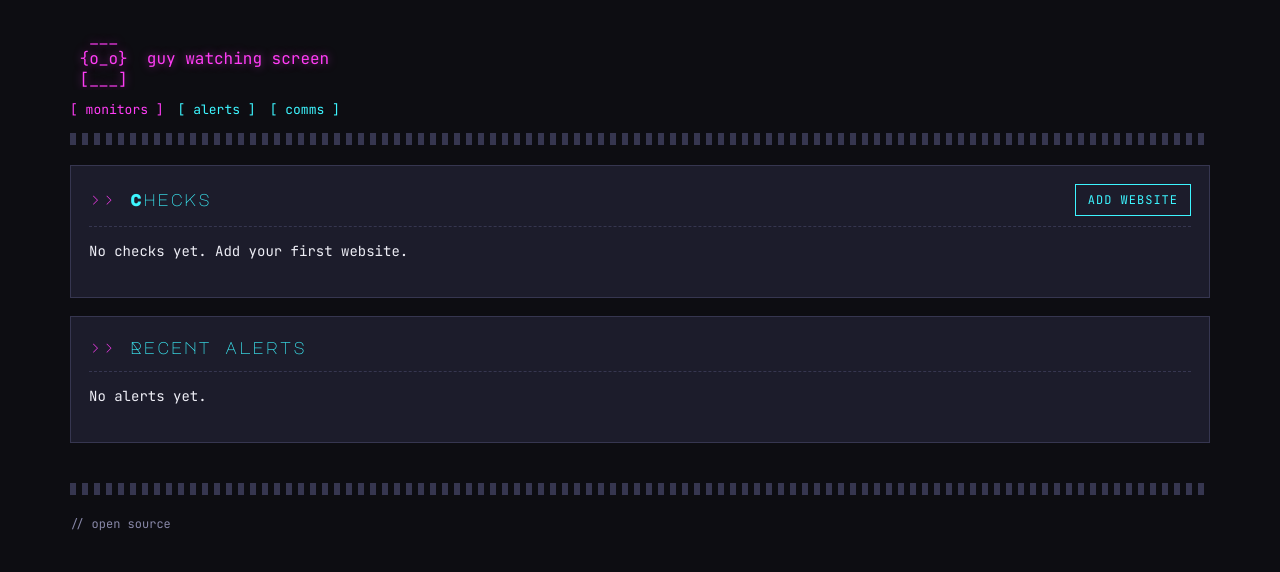
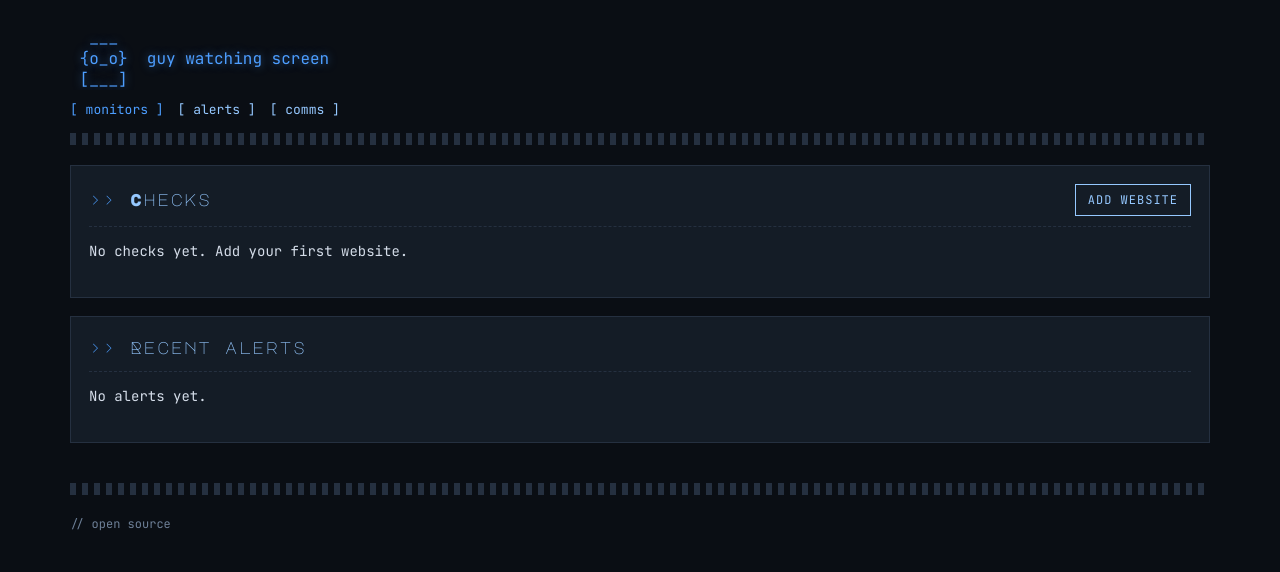
Before and after one commit to wbattles/guywatchingscreen, a Flask app: page / in a window 1280 px wide. Shown: the top 572 px of the page. Run offline with Flask 3, Linux system fonts and the light colour scheme; data that the repository does not hold is empty.

Commit message:
Update icon and color variables in index.html and style.css for improved aesthetics

```diff
--- a/static/style.css
+++ b/static/style.css
@@ -4,16 +4,16 @@
    =-=-=-=-=-=-=-=-=-=-=-=-=-=-=-=-=-=-=-=-=-=-=-=-=-=-=-=-= */
 
 :root {
-  --bg: #0d0d12;
-  --bg-panel: #1c1c2b;
-  --fg: #ededf5;
-  --dim: #8888a8;
-  --magenta: #ff3df5;
-  --cyan: #3df5ff;
-  --green: #3dff7a;
-  --red: #ff5d5d;
-  --yellow: #ffd93d;
-  --line: #363650;
+  --bg: #0a0e14;
+  --bg-panel: #141c26;
+  --fg: #d4dce8;
+  --dim: #6e8098;
+  --magenta: #4d9eff;
+  --cyan: #95c8ff;
+  --green: #55d88a;
+  --red: #ff6b6b;
+  --yellow: #ffc857;
+  --line: #253040;
 }
 
 * {
@@ -70,7 +70,7 @@ a:hover {
   line-height: 1.3;
   white-space: pre;
   overflow: hidden;
-  text-shadow: 0 0 8px rgba(255, 61, 245, 0.5);
+  text-shadow: 0 0 8px rgba(77, 158, 255, 0.5);
 }
 
 .nav {
@@ -246,7 +246,7 @@ thead th {
 .pill-up {
   border-color: var(--green);
   color: var(--green);
-  background: rgba(61, 255, 122, 0.06);
+  background: rgba(85, 216, 138, 0.08);
 }
 
 .pill-down {
```
Also changed, not shown: static/index.html (line endings or trailing spaces).
